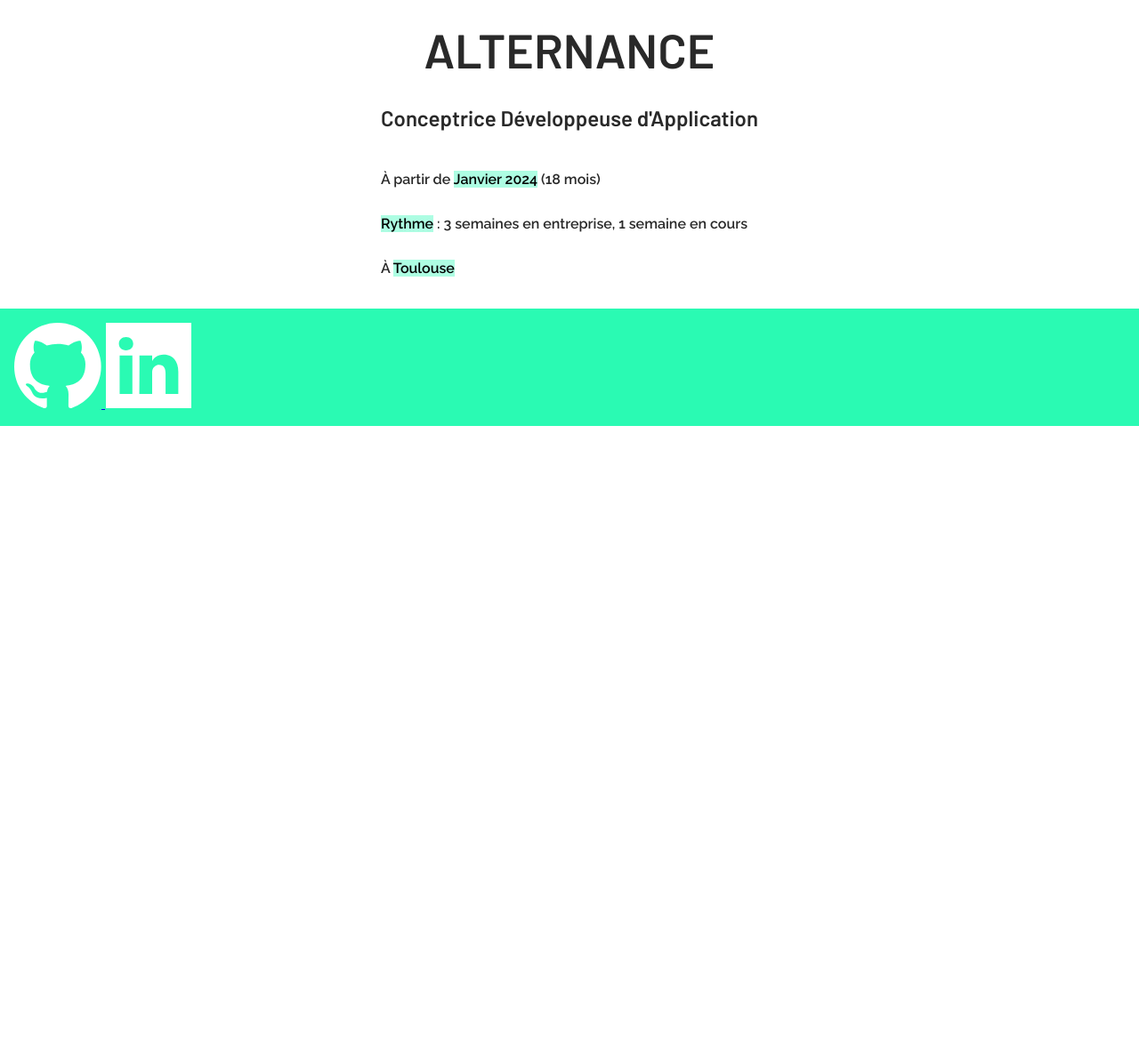
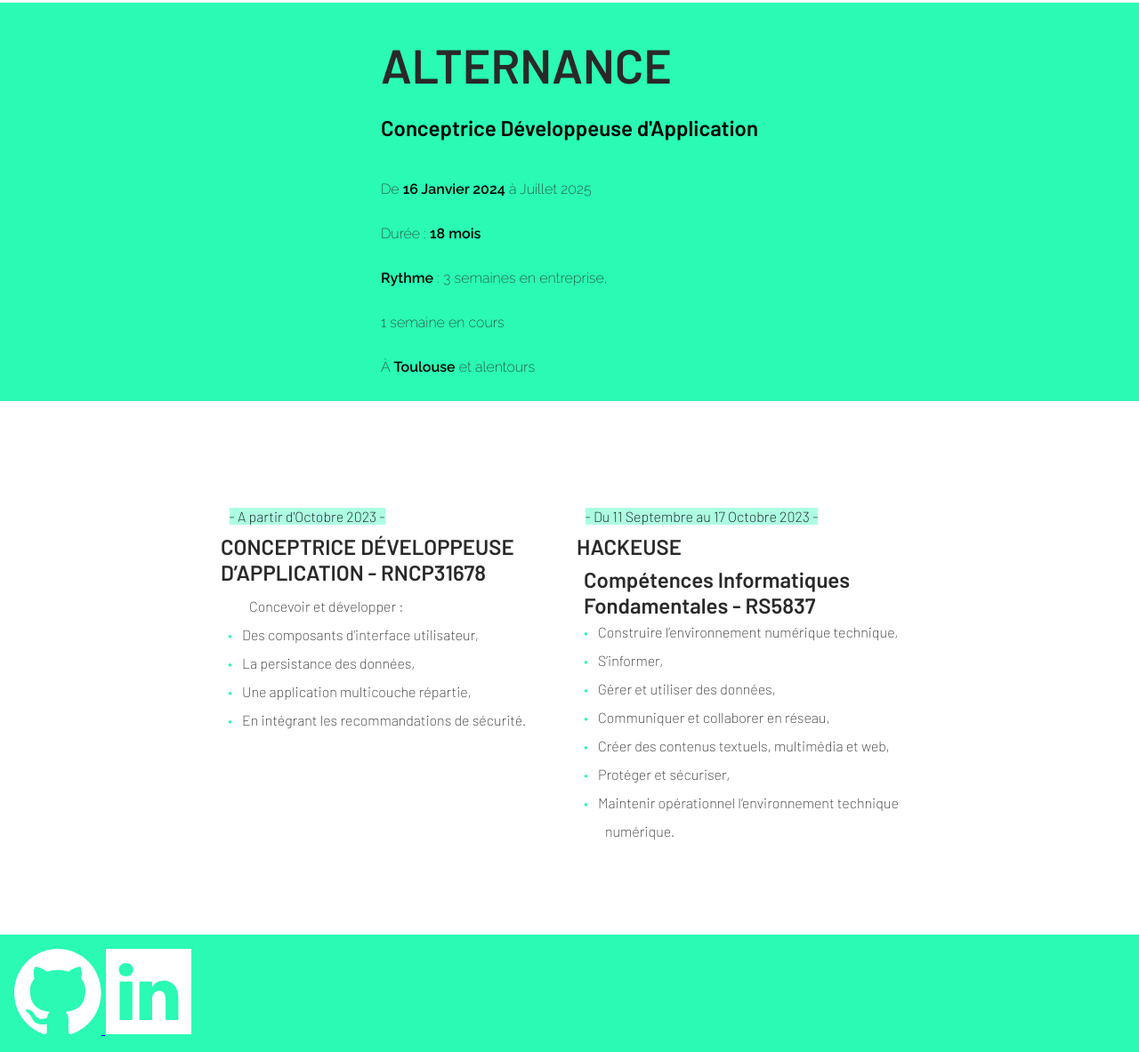
Before and after one commit to Kloerl/Cv-One-Page, a plain HTML site: page index.html in a window 1280 px wide. Shown: the part 612-1795 px from the top of the page at 89% size. Before the commit the page ends 1091 px from the top, so only its background shows below. Drawn offline with Linux system fonts and the light colour scheme.

Commit message:
Changement de section, ajout bandeau vert et formation

```diff
--- a/cv.css
+++ b/cv.css
@@ -12,46 +12,34 @@
 header {
     max-height: fit-content;
     width: 100%;
-    /* position: fixed; */
     top: 0;
     padding: 1rem;
     background-color: var(--main-color);
 }
 
-/* p {
-    font-family: 'Barlow', sans-serif;
-    font-weight: 600;
-    font-size: 3rem;
-    color: #292929;
-    margin: 15px;
-} */
+/* SIDE TEXT */
 
-/* PROFILE */
+.section_1 {
+    display: flex;
+    flex-direction: row;
+    justify-content: center;
+    gap: 100px;
+    padding: 100px 0;
+}
 
 #profile {
     position: relative;
     width: 400px;
     height: auto;
     border-radius: 50%;
-    /* padding: 7px; */
     margin-left: 1rem;
     background-color: var(--main-color);
     border: 1px var(--main-color) solid;
 }
 
-/* SIDE TEXT */
-
-
-.section_1 {
-    display: flex;
-    flex-direction: row;
-    justify-content: center;
-    padding: 100px;
-}
-
-.name_presentation {
+/* .name_presentation {
     margin-left: 100px;
-}
+} */
 
 h1 {
     text-decoration: none;
@@ -70,6 +58,29 @@ h1 {
     line-height: 27px;
 }
 
+/* SECTION 2 */
+
+section_2 {
+    display: flex;
+    justify-content: center;
+    font-family: 'barlow', sans-serif;
+    background-color: var(--main-color);
+    padding:0.8rem;
+}
+
+.alternance_annonce {
+    height: fit-content;
+}
+
+.list {
+    list-style: none;
+    font-family: 'Raleway', sans-serif;
+    font-weight: 200;
+    color: var(--font-color);
+    line-height: 50px;
+}
+
+
 /* h1, .date, ul {
     font-family: 'Barlow', sans-serif;
     color: var(--font-color);
@@ -80,14 +91,6 @@ h2, .formation_place {
     color: var(--font-color);
 } */
 
-/* .date {
-    font-weight: 200;
-    font-size: 1rem;
-    margin-left: 1rem;
-    margin-top: 1.2rem;
-    padding: 0.1rem;
-} */
-
 /* .date span{
     padding: 0rem 0.5rem 0rem 0.5rem;
     border: 1px var(--main-color) solid;
@@ -95,56 +98,73 @@ h2, .formation_place {
     background-color: var(--main-color);
 } */
 
-.section_2 {
-    width: fit-content;
-    margin: auto;
-    padding: 20px;
-    border-radius: 15px;
+.section_3 {
+    display: flex;
+    flex-direction: row;
+    justify-content: center;
+    font-family: 'barlow', sans-serif;
+    color: var(--font-color);
 }
 
-.alternance  {
-    font-family: 'Barlow', sans-serif;
-    color: var(--font-color);
-    margin-bottom: 30px;
-    text-align: center;
+.alternance_left, .alternance_right {
+    gap: 100px;
+    padding: 100px 0;
+    position: relative;
+    width: 400px;
 }
 
+/* .alternance_right {
+    padding-left: 100px;
+} */
+
 h2.alternance {
-    font-size: 3.35rem;
-    /* border: 1px var(--main-color) solid; */
-    border-radius: 15px;
+    margin-bottom: 30px;
 }
+
 p.alternance {
     font-size: 1.5rem;
 }
 
-.list {
-    list-style-type: none;
-    font-family: 'Raleway', sans-serif;
-    font-size: 1rem;
-    /* font-weight: 300; */
-    color: var(--font-color);
-    line-height: 50px;
-    text-align: left;
+/* CURSUS */
+
+.cursus_name {
+    padding: 0.5rem;
 }
 
-/* ul li::before {
-    content: "\2022";
-    color: var(--main-color);
-    font-weight: bold;
-    display: inline-block;
-    width: 1em;
-    margin-left:-1.5em;
-} */
+.cursus_2 {
+    padding-left: 1rem;
+}
 
-/* .formation_place {
+.date {
+    font-weight: 200;
+    font-size: 1rem;
+    margin-left: 1rem;
+    margin-top: 1.2rem;
+    padding: 0.1rem;
+}
+
+.formation_place {
+    color:#666565;
     font-style: italic;
     font-weight: 200;
     font-size: 0.8rem;
     margin-left: 1rem;
     margin-bottom: 0.4rem;
+}
 
-} */
+.cursus_list {
+    list-style: none;
+    font-weight: 200;
+    line-height: 2rem;
+}
+
+ul li::before {
+    content: "\2022";
+    color: var(--main-color);
+    display: inline-block;
+    width: 1em;
+    margin-left:-1.5em;
+}
 
 /* FOOTER */
 
--- a/index.html
+++ b/index.html
@@ -27,13 +27,47 @@
                     <!---->
             </div>
         </section>
-        <section class="section_2">
-            <h2 class="alternance">ALTERNANCE</h2>
-            <p class="alternance"><strong>Conceptrice Développeuse d'Application</p>
-                <p class="list">À partir de <strong><mark>Janvier 2024</mark></strong> (18 mois)<br>
-                <strong><mark>Rythme</mark></strong> : 3 semaines en entreprise, 1 semaine en cours<br>
-                    À <strong><mark>Toulouse</mark></strong>
+        <section_2>
+            <div class="alternance_annonce">
+                <h1>ALTERNANCE</h1>
+                <h2 class="alternance"><strong>Conceptrice Développeuse d'Application</h2>
+                    <p class="list">De <strong><mark>16 Janvier 2024</mark></strong> à Juillet 2025<br>Durée : <strong><mark>18 mois</mark></strong><br>
+                    <strong><mark>Rythme</mark></strong> : 3 semaines en entreprise,<br>  1 semaine en cours<br>
+                    À <strong><mark>Toulouse</mark></strong> et alentours
                 </p>
+            </div>
+        </section_2>
+        <section class="section_3">
+            <!-- <h1><strong>Formations à <mark>SIMPLON</mark></h1> -->
+            <div class="alternance_left">
+                    <p class="date"><mark>- A partir d'Octobre 2023 -</mark></p>
+                    <h2 class="cursus_name">CONCEPTRICE DÉVELOPPEUSE D’APPLICATION - RNCP31678</h2>
+                    <!-- <h2 class="cursus_2">Phase Intensive</h2> -->
+                    <!-- <p class="formation_place"><strong>Simplon</strong> – Toulouse</p> -->
+                    <ul class="cursus_list">Concevoir et développer :
+                        <li>Des composants d'interface utilisateur,</li>
+                        <li>La persistance des données,</li>
+                        <li>Une application multicouche répartie,</li>
+                        <li>En intégrant les recommandations de sécurité.</li>
+                    </ul>
+                    <!---->
+            </div>
+            <div class="alternance_right">
+                        <p class="date"><mark>- Du 11 Septembre au 17 Octobre 2023 -</mark></p>
+                        <h2 class="cursus_name">HACKEUSE</h2>
+                        <h2 class="cursus_2">Compétences Informatiques Fondamentales - RS5837</h2>
+                        <!-- <p class="formation_place"><strong>Simplon</strong> – Toulouse</p> -->
+                        <ul class="cursus_list">
+                            <li>Construire l’environnement numérique technique,</li>
+                            <li>S’informer,</li>
+                            <li>Gérer et utiliser des données,</li>
+                            <li>Communiquer et collaborer en réseau,</li>
+                            <li>Créer des contenus textuels, multimédia et web,</li>
+                            <li>Protéger et sécuriser,</li>
+                            <li>Maintenir opérationnel l’environnement technique numérique.</li>
+                        </ul>
+                    </p>
+            </div>
         </section>
     </main>
     <footer>
```
Also changed, not shown: backup.html (+9 -0 lines).
